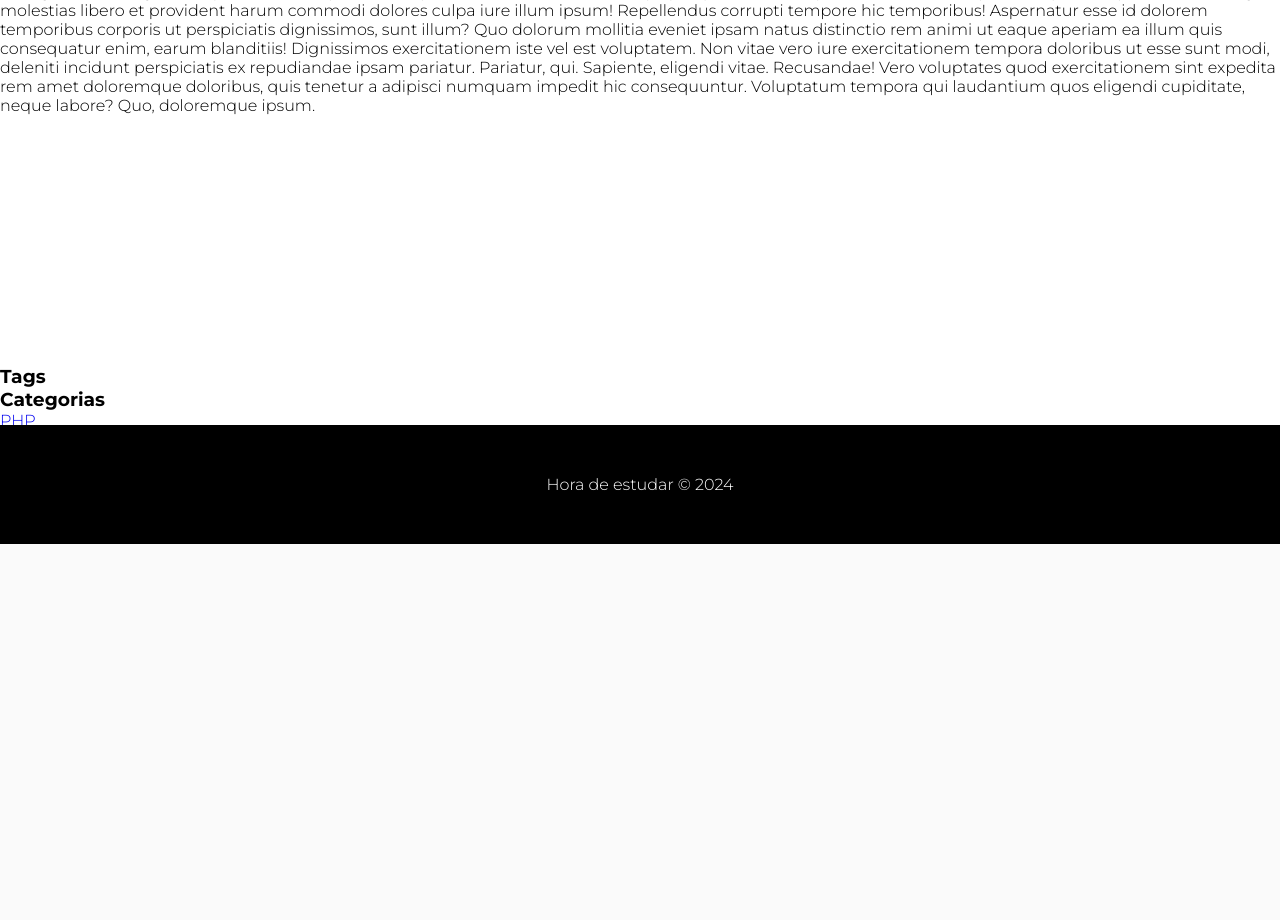
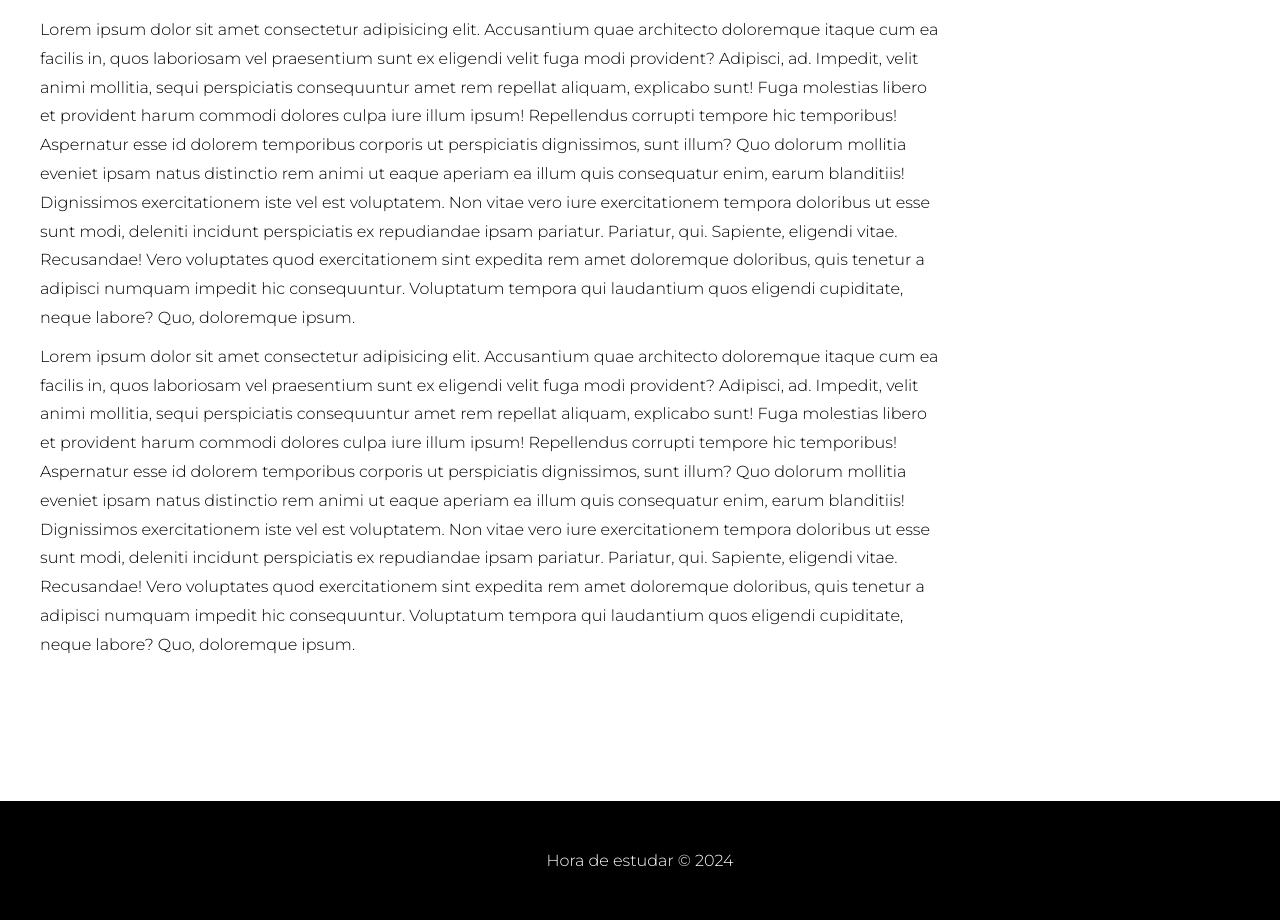
Before and after one commit to HellenLunardi/Projeto_Blog, a PHP site: page /post.php in a window 1280 px wide. Shown: the part 562-1482 px from the top of the page. Before the commit the page ends 1106 px from the top, so only its background shows below. Run offline with PHP 8.4, Linux system fonts and the light colour scheme; data that the repository does not hold is empty.

Commit message:
Atualização do projeto

```diff
--- a/css/style.css
+++ b/css/style.css
@@ -123,6 +123,79 @@ main {
     margin-right: 5px;
 }
 
+/* POST */
+#post-container {
+    display: grid;
+    grid-template-columns: 75% 25%;
+    grid-template-rows: auto;
+    grid-template-areas: "main sidebar";
+    grid-gap: 10px;
+    padding-top: 30px;
+    max-width: 1200px;
+    margin: 0 auto;
+    margin-bottom: 250px;
+}
+
+.content-container {
+    grid-area: main;
+}
+
+#main-title {
+    font-size: 36px;
+    margin-bottom: 30px;
+}
+
+.post-content {
+    line-height: 1.8;
+    margin: 10px 0;
+}
+
+.img-container {
+    margin-bottom: 30px;
+}
+
+.img-container img {
+    width: 60%;
+}
+
+
+/* POST ASIDE */
+.nav-container {
+    grid-area: sidebar;
+}
+
+#tags-title, #categories-title {
+    font-size: 24px;
+    margin-bottom: 10px;
+    background-color: #000;
+    color: #fff;
+    text-align: center;
+    padding: 10px;
+    font-weight: 300;
+}
+
+#tag-list, #categories-list {
+    list-style: none;
+}
+
+#tag-list li, #categories-list li {
+    margin-bottom: 10px;
+}
+
+#tag-list a, #categories-list a {
+    color: #666;
+    transition: .5s;
+}
+
+#tag-list a:hover, #categories-list a:hover {
+    color: #000;
+}
+
+#post-description {
+    font-style: italic;
+    margin-bottom: 40px;
+}
+
 /* FOOTER */
 
 footer {
```
Also changed, not shown: post.php (+6 -6 lines).
